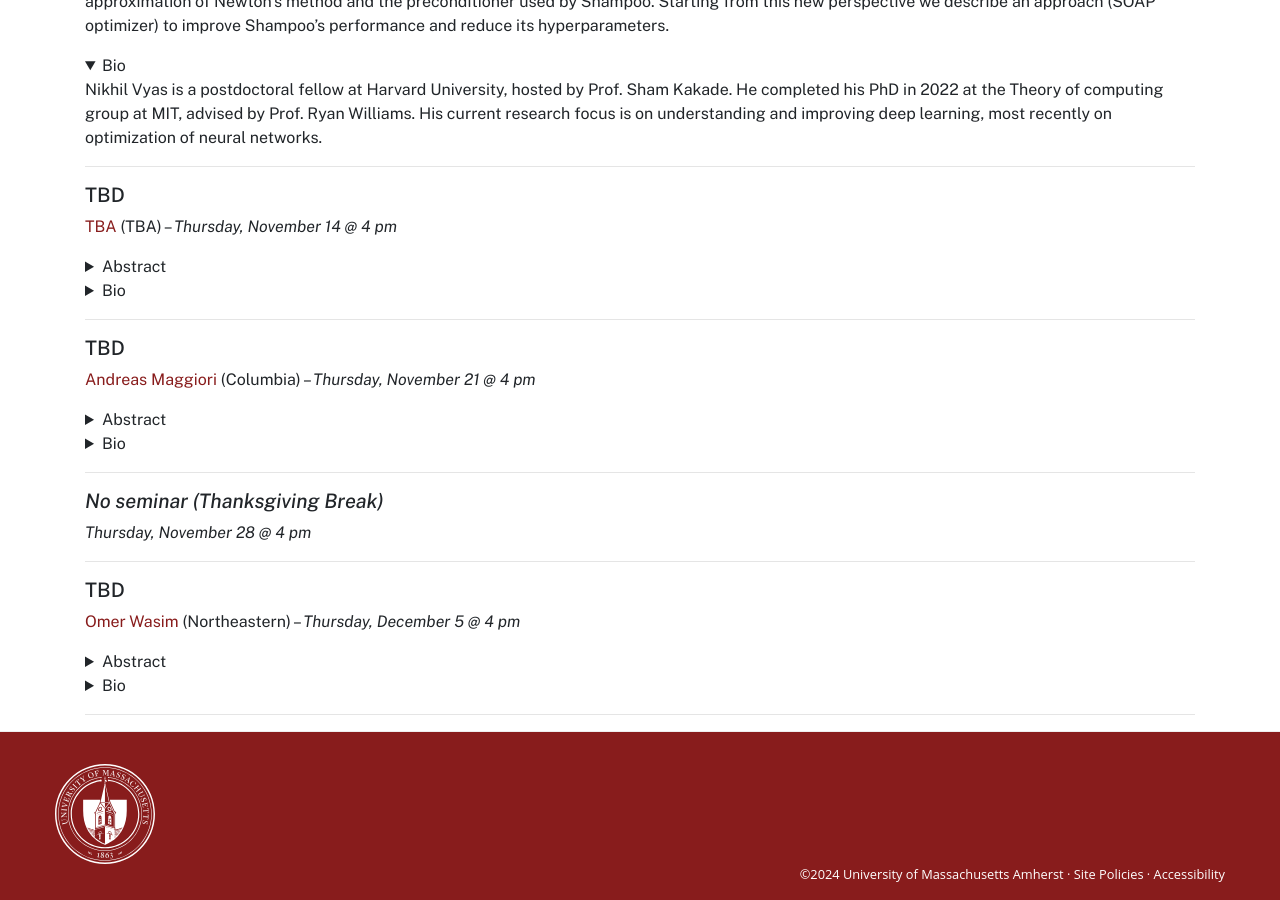
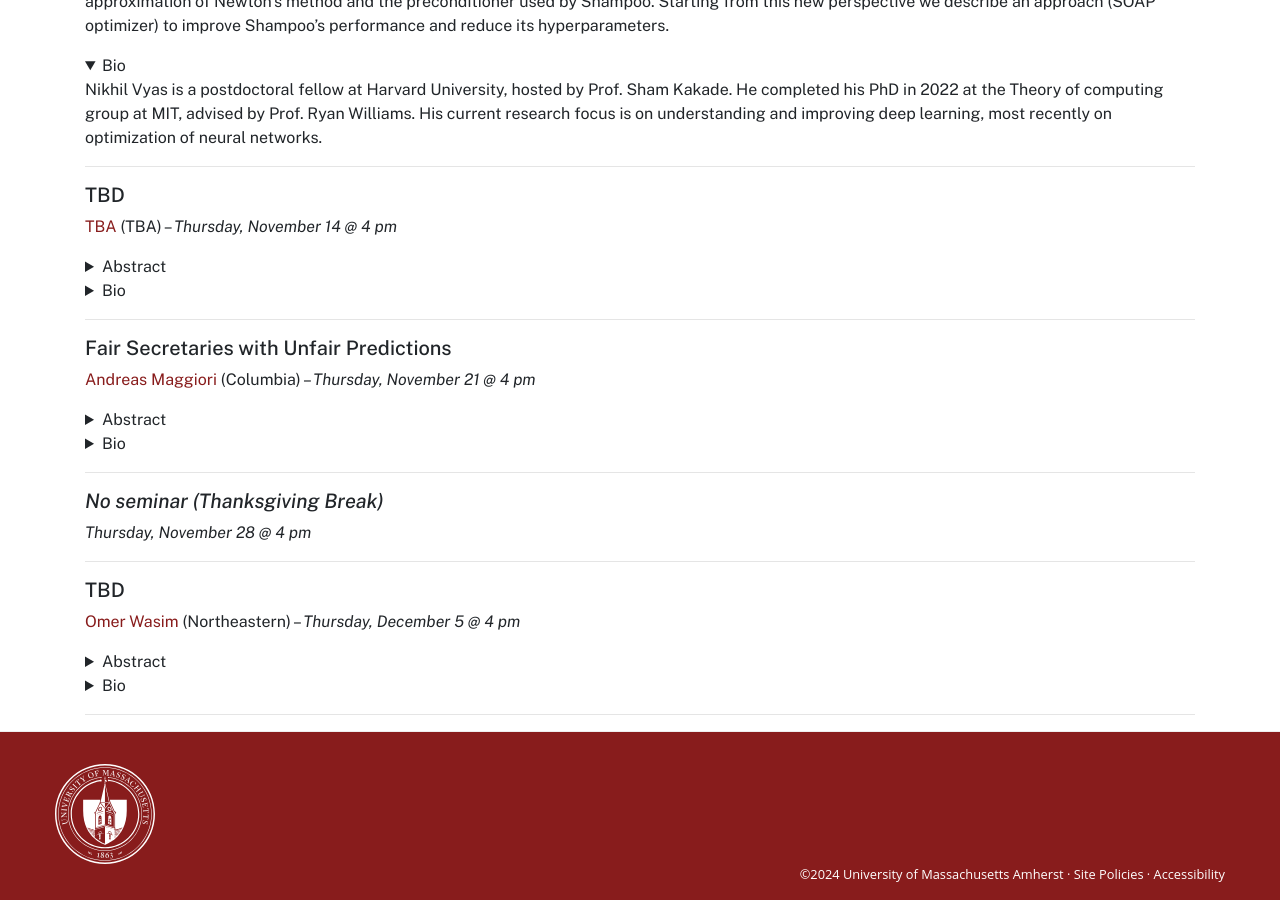
Before and after one commit to umass-theory/umass-theory.github.io, a Jekyll site: the page built from seminar.md, in a window 1280 px wide and 900 px high, scrolled down 2293 px. Built offline with Jekyll 4.4.1, drawn with Linux system fonts in a browser that asks for light colours; some of the changed lines change nothing that is shown.

Commit message:
seminar update

```diff
--- a/seminar.md
+++ b/seminar.md
@@ -242,19 +242,22 @@
 
 <hr>
 
-##### TBD
+##### Fair Secretaries with Unfair Predictions
 
 [Andreas Maggiori](https://andreasr27.github.io/) (Columbia) --  *Thursday, November 21 @ 4 pm*
 <details markdown="1">
 <summary>Abstract</summary>
 
-Abstract TBA
+Algorithms with predictions is a recent framework for decision-making under uncertainty that leverages the power of machine-learned predictions without making any assumption about their quality. The goal in this framework is for algorithms to achieve an improved performance when the predictions are accurate while maintaining acceptable guarantees when the predictions are erroneous. A serious concern with algorithms that use predictions is that  these predictions can be biased and, as a result, cause the algorithm to make decisions that are deemed unfair. We show that this concern manifests itself in the classical secretary problem in the learning-augmented setting---the state-of-the-art algorithm can have zero probability of accepting the best candidate, which we deem unfair, despite promising to accept a candidate whose expected value is at least $\max\{\Omega(1) ,1 - O(\epsilon)\}$ times the optimal value, where $\epsilon$ is the prediction error.
+We show how to preserve this promise while also guaranteeing to accept the best candidate with probability $\Omega(1)$. Our algorithm and analysis are based on a new ``pegging'' idea that diverges from existing works and simplifies/unifies some of their results. Finally, we extend to the $k$-secretary problem and complement our theoretical analysis with experiments.
 
 </details>
 <details markdown="1">
 <summary>Bio</summary>
 
-Bio TBA
+I am a Postdoctoral Researcher at the Data Science Institute (DSI) at Columbia University, where I am working with Eric Balkanski and Will Ma.
+I am interested in data-driven decision-making under uncertainty and its societal implications. My work combines techniques from combinatorial optimization and machine learning with the ultimate goal of designing algorithms that outperform classical algorithms when accurate predictions about the future are available while maintaining robustness against adversarial and/or biased predictions.
+Prior to that, I earned my PhD at EPFL, advised by Rudiger Urbanke and Ola Svensson. During my PhD, I visited the Simons Institute, UC Berkeley for the Data-Driven Decision Processes program. I also interned twice at Google Research, hosted by Nikos Parotsidis and Ehsan Kazemi accordingly.  Before joining EPFL, I did my undergrad in Greece, in the Electrical and Computer Engineering department of National Technical University of Athens.
 
 </details>
 
```
